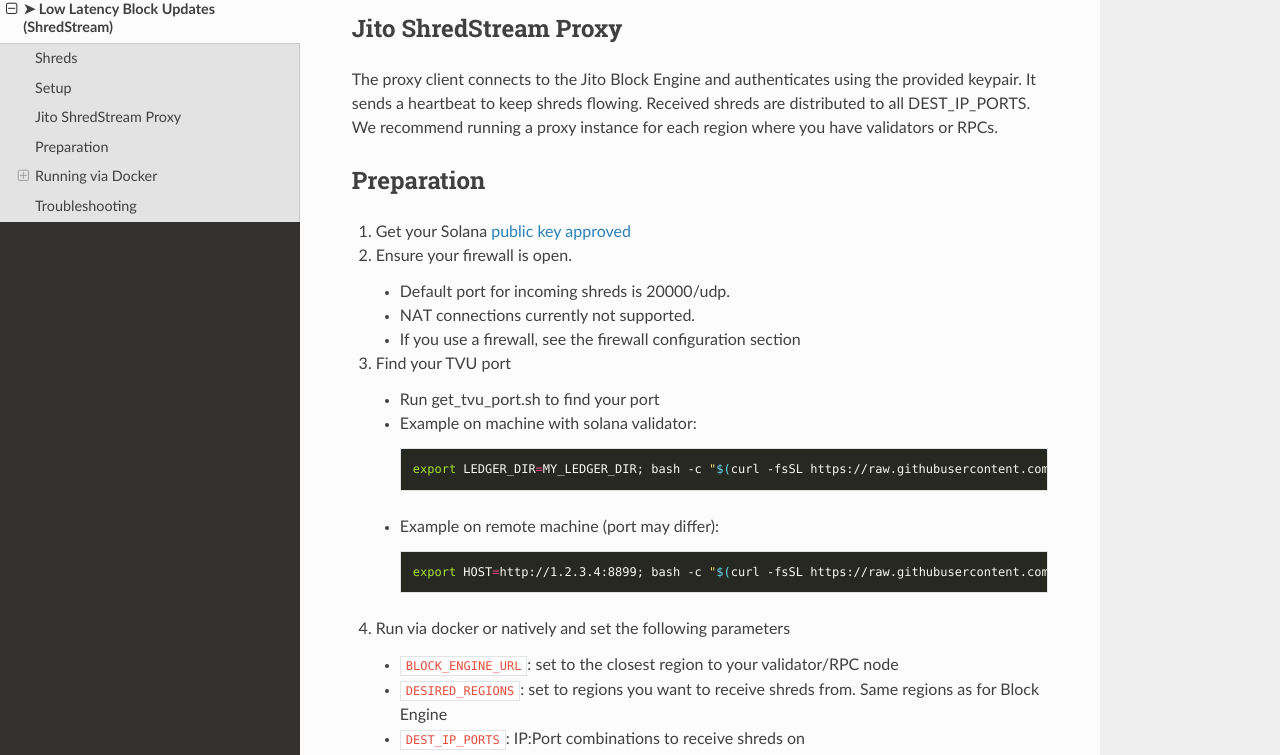
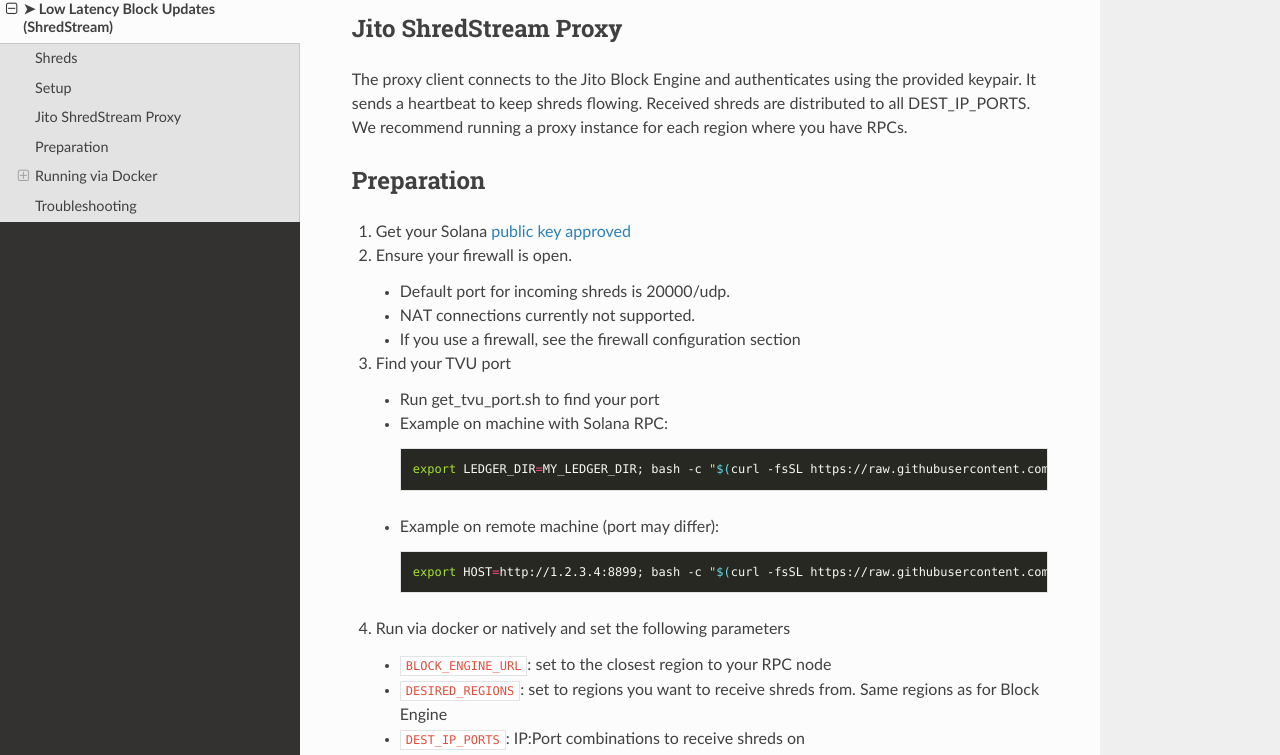
Before and after one commit to jito-labs/jito-docs, a Sphinx documentation site: the page built from docs/source/lowlatencytxnfeed.md, in a window 1280 px wide and 1400 px high, scrolled down 529 px. Shown: the part 188-943 px from the top of the window. Built offline with Sphinx 7.4.7 and the Read the Docs theme 3.1.0, drawn with Linux system fonts in a browser that asks for light colours; some of the changed text lies outside the part shown.

Commit message:
Update IPs for shredstream (#32)

````diff
--- a/docs/source/lowlatencytxnfeed.md
+++ b/docs/source/lowlatencytxnfeed.md
@@ -12,7 +12,7 @@
 
 ## Jito ShredStream Proxy
 
-The proxy client connects to the Jito Block Engine and authenticates using the provided keypair. It sends a heartbeat to keep shreds flowing. Received shreds are distributed to all DEST_IP_PORTS. We recommend running a proxy instance for each region where you have validators or RPCs.
+The proxy client connects to the Jito Block Engine and authenticates using the provided keypair. It sends a heartbeat to keep shreds flowing. Received shreds are distributed to all DEST_IP_PORTS. We recommend running a proxy instance for each region where you have RPCs.
 
 ## Preparation
 
@@ -25,7 +25,7 @@
 
 3. Find your TVU port
     - Run get_tvu_port.sh to find your port
-    - Example on machine with solana validator:
+    - Example on machine with Solana RPC:
       ```bash
       export LEDGER_DIR=MY_LEDGER_DIR; bash -c "$(curl -fsSL https://raw.githubusercontent.com/jito-labs/shredstream-proxy/master/scripts/get_tvu_port.sh)"
       ```
@@ -35,7 +35,7 @@
       ```
 
 4. Run via docker or natively and set the following parameters
-    - `BLOCK_ENGINE_URL`: set to the closest region to your validator/RPC node
+    - `BLOCK_ENGINE_URL`: set to the closest region to your RPC node
     - `DESIRED_REGIONS`: set to regions you want to receive shreds from. Same regions as for Block Engine
     - `DEST_IP_PORTS`: IP:Port combinations to receive shreds on
     - Note: these examples will receive shreds from amsterdam and ny, and directly connect to ny region
@@ -84,7 +84,6 @@
 
 ### 🦾 Running Natively
 
-
 ```bash
 git clone https://github.com/jito-labs/shredstream-proxy.git --recurse-submodules
 
````
Also changed, not shown: other parts of docs/source/lowlatencytxnfeed.md (+8 -8 lines), docs/source/lowlatencytxnsend.md (+12 -12 lines).
